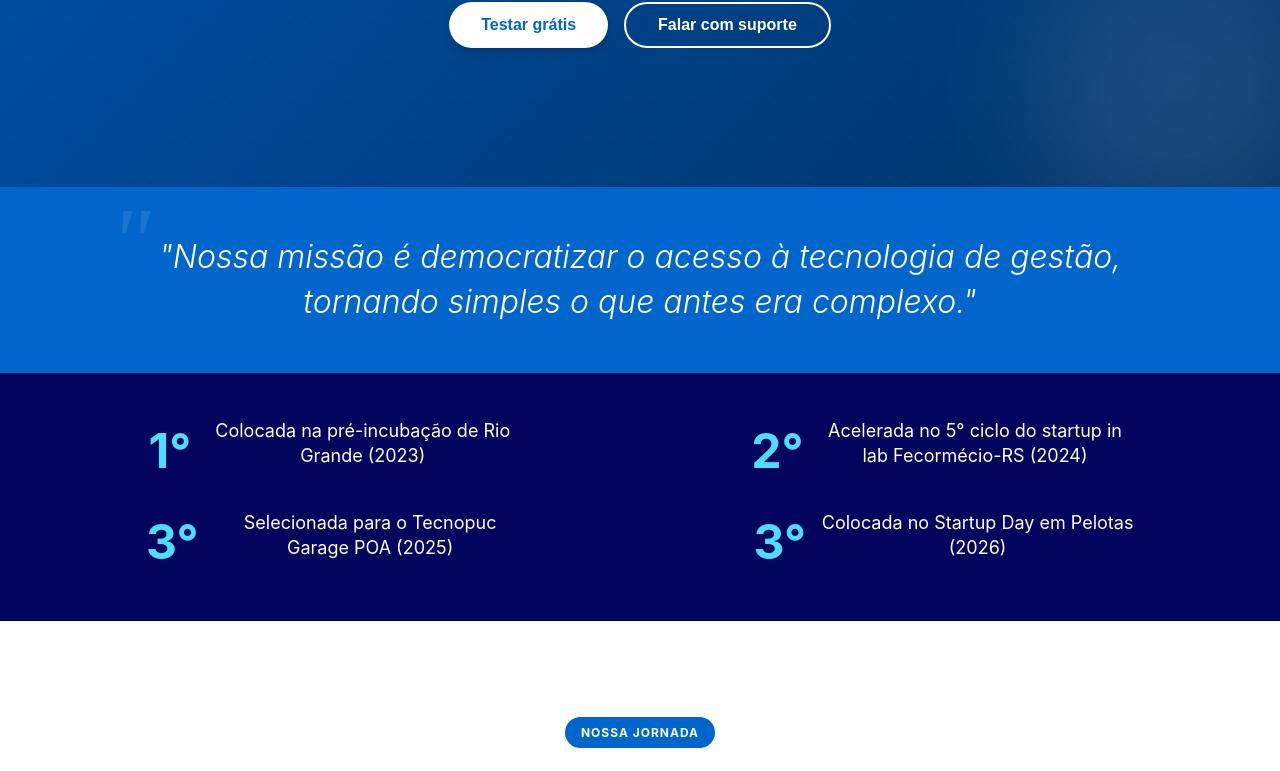
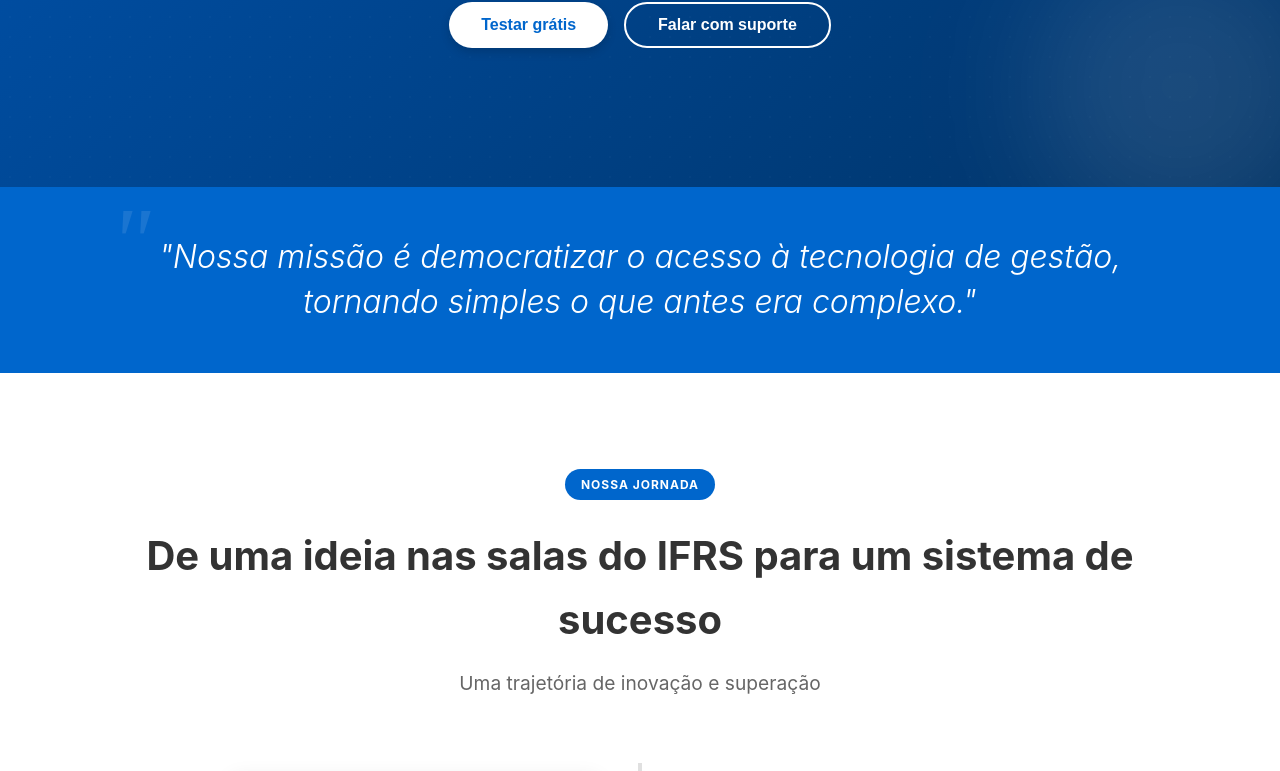
Before and after one commit to gestaoboatech/gestaoboa.com.br, a React (Vite) app: page /sobre in a window 1280 px wide. Shown: the part 493-1264 px from the top of the page. Built offline with nearby package versions, Linux system fonts and the light colour scheme; no server answers.

Commit message:
tirando parte que tava feia

```diff
--- a/src/pages/About/index.tsx
+++ b/src/pages/About/index.tsx
@@ -299,35 +299,7 @@ const About = () => {
           </div>
         </section>
 
-        {/* Awards Section */}
-        <section className="awards-section">
-          <div className="awards-container">
-            <div className="award-pair">
-              <div className="award-number">1°</div>
-              <div className="award-text">
-                Colocada na pré-incubação de Rio Grande (2023)
-              </div>
-            </div>
-            <div className="award-pair">
-              <div className="award-number">2°</div>
-              <div className="award-text">
-                Acelerada no 5° ciclo do startup in lab Fecormécio-RS (2024)
-              </div>
-            </div>
-            <div className="award-pair">
-              <div className="award-number">3°</div>
-              <div className="award-text">
-                Selecionada para o Tecnopuc Garage POA (2025)
-              </div>
-            </div>
-            <div className="award-pair">
-              <div className="award-number">3°</div>
-              <div className="award-text">
-                Colocada no Startup Day em Pelotas (2026)
-              </div>
-            </div>
-          </div>
-        </section>
+
 
         {/* Updated History Section */}
         <section className="content-section history-section">
```
